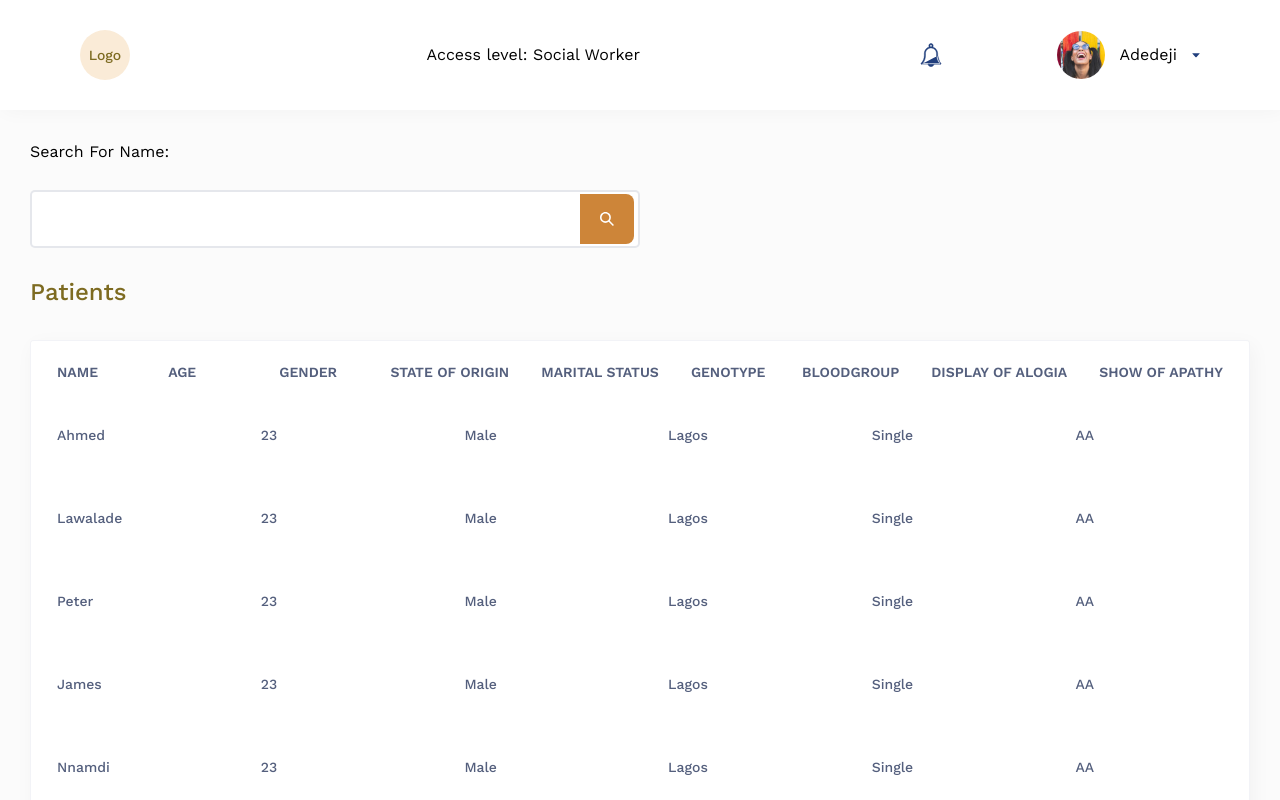
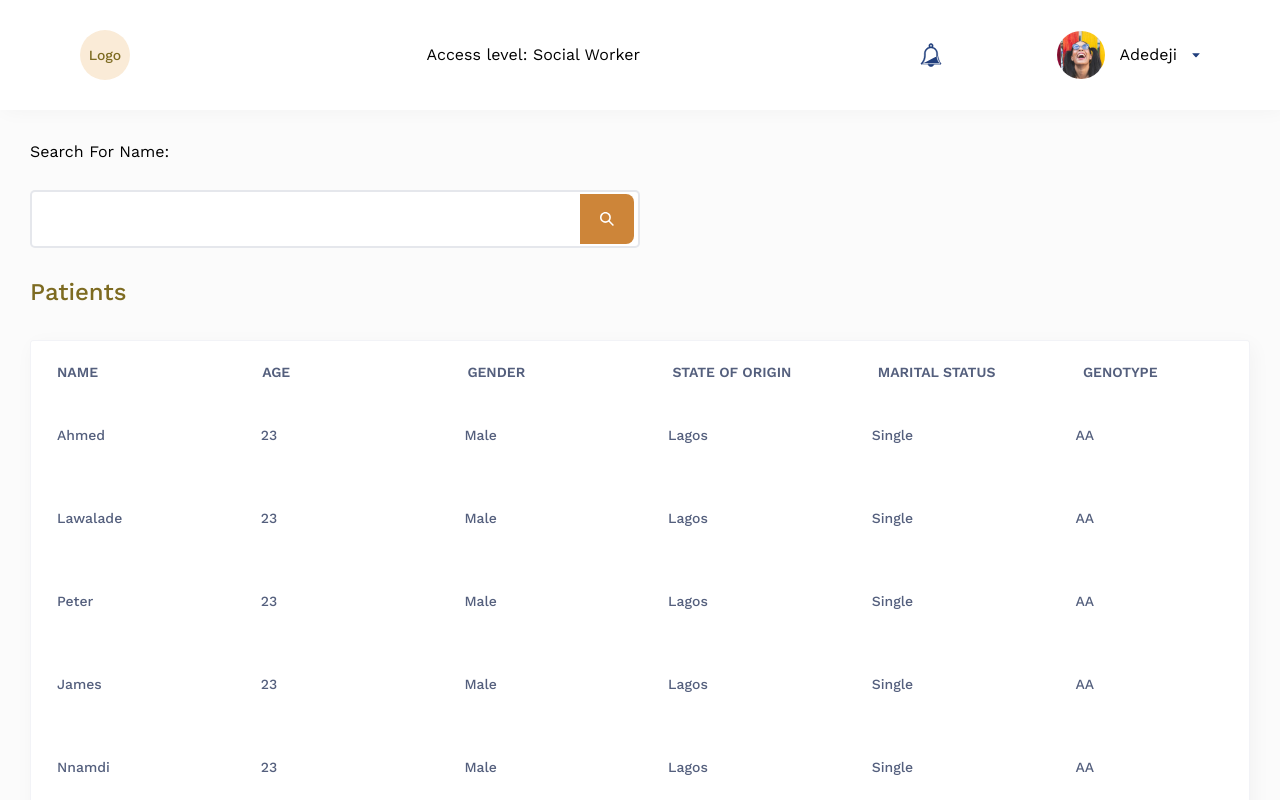
Before and after one commit to Onyelaudochukwuka/authoritative-access, a React (Create React App) app: page /dashboard/users in a window 1280 px wide. Shown: the top 800 px of the page. Built offline with nearby package versions, Linux system fonts and the light colour scheme.

Commit message:
added single scroll

```diff
--- a/src/components/atoms/TableHeader/index.module.css
+++ b/src/components/atoms/TableHeader/index.module.css
@@ -9,7 +9,6 @@
   font-weight: 600;
   text-transform: uppercase;
   width: 100%;
-  overflow-x: scroll;
   gap: 30px;
 }
 @media screen and (max-width: 928px) {
@@ -22,8 +21,8 @@
   display: flex;
   align-items: center;
   flex-basis: 15%;
+  min-width: 15%;
   gap: 11px;
-  white-space: nowrap;
 }
 .TableHeader__heading__container__icon {
   cursor: pointer;
--- a/src/components/atoms/TableHeader/index.module.scss
+++ b/src/components/atoms/TableHeader/index.module.scss
@@ -12,14 +12,13 @@
     }
     text-transform: uppercase;
     width: 100%;
-    overflow-x: scroll;
     gap: 30px;
     &__container {
       display: flex;
       align-items: center;
       flex-basis: 15%;
+      min-width: 15%;
       gap: 11px;
-      white-space: nowrap;
       &__icon {
         cursor: pointer;
       }
```
Also changed, not shown: 1 other file (tests, documents, lock files or other folders).
